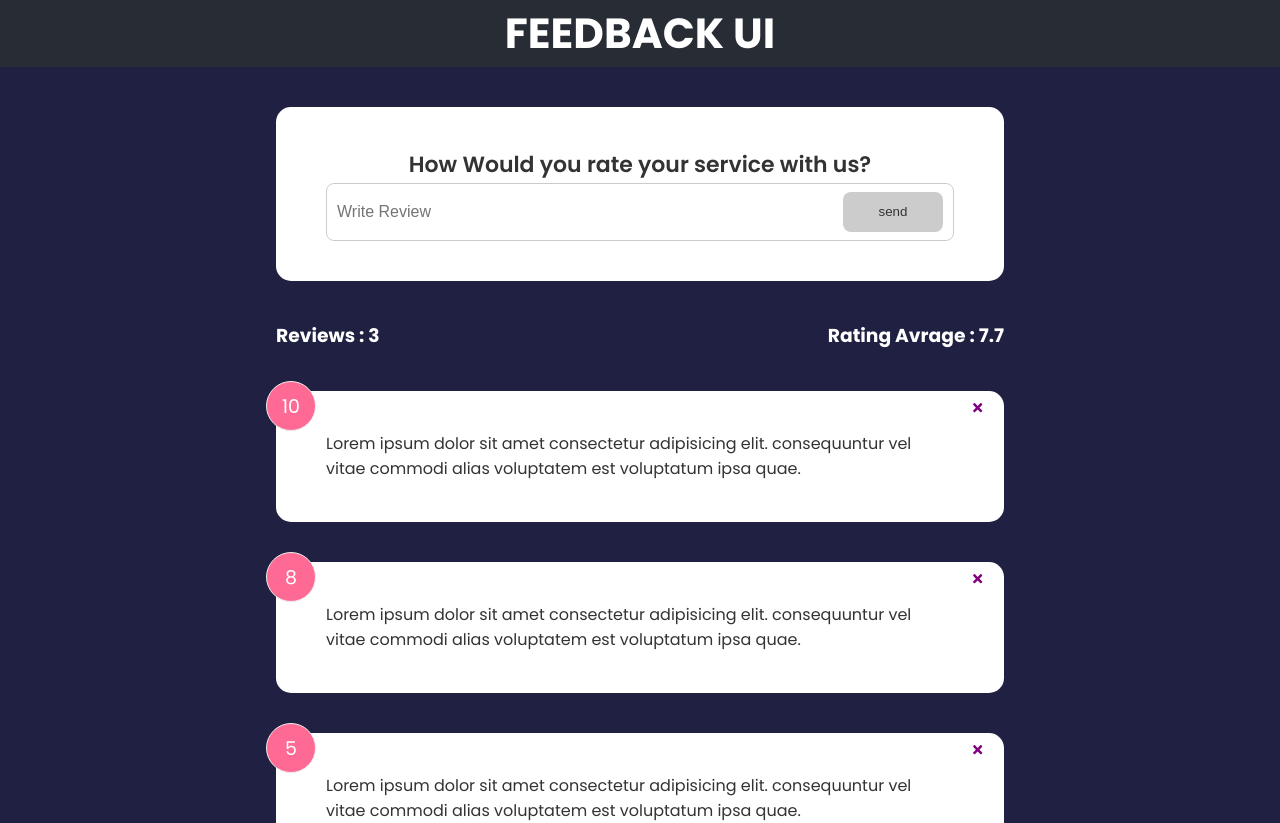
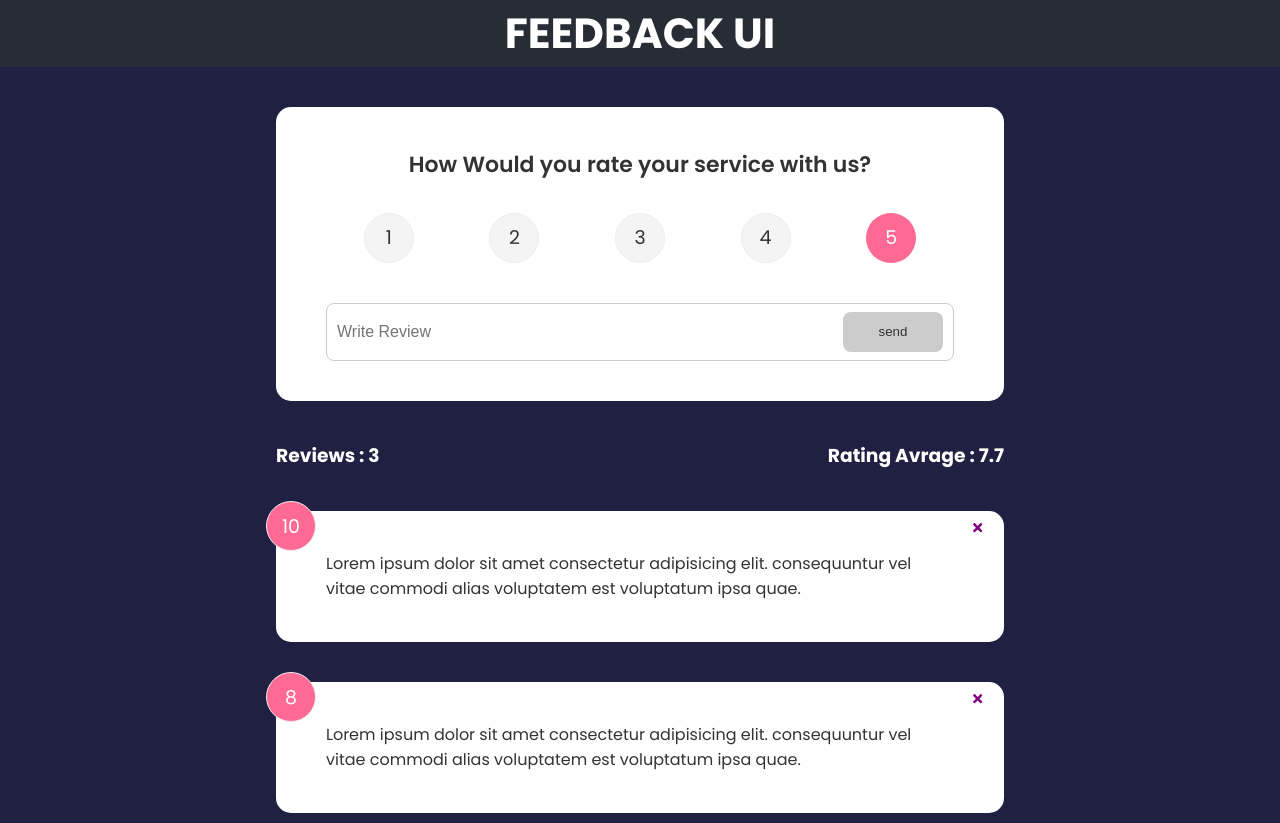
Before and after one commit to erfannasseri/Feedback-UI, a React (Create React App) app: page / in a window 1280 px wide. Shown: the top 823 px of the page. Built offline with nearby package versions, Linux system fonts and the light colour scheme; the HTML template or start-up script is replaced by a standard one.

Commit message:
Add Rating select

```diff
--- a/src/Components/Feedbackform.jsx
+++ b/src/Components/Feedbackform.jsx
@@ -2,10 +2,13 @@
 import Card from './shared/Card'
 import {useState} from 'react'
 import Button from './shared/Button';
+import RatingSelect from './RatingSelect';
+
 function Feedbackform() {
     const [input, setinput] = useState("");
     const [btnDisable, setBtnDisabled] = useState(true);
     const [Massage, setMessage] = useState("");
+    const [rateing, setrateing] = useState();
 
     const change =({ target: { value } }) => { // 👈  get the value
         if (value === '') {
@@ -27,12 +30,14 @@
     <Card>
         <form>
             <h2>How Would you rate your service with us?</h2>
+            <RatingSelect select={(rateing)=>setrateing(rateing)}/>
             <div className='input-group'>
                 <input onChange={change} type="text" placeholder='Write Review' value={input}/>
                 <Button version={'secondary'} isDisabled={btnDisable}>send</Button>
             </div>
             <p> {Massage} </p>
         </form>
+
     </Card>
   )
 }
--- a/src/Components/Feedbackitem.jsx
+++ b/src/Components/Feedbackitem.jsx
@@ -5,8 +5,8 @@
 
 
   return (
-    <Card reverse = {false}>
-        <div className='num-display'>{item.rating}</div>
+    <Card reverse = {false} >
+        <div className='num-display'>{item.rating} </div>
         <button onClick={deleteHandler} className='close'>
           <FaTimes color='purple'/>
         </button>
--- a/src/Components/Feedbacklist.jsx
+++ b/src/Components/Feedbacklist.jsx
@@ -1,7 +1,7 @@
 import React from 'react'
 import Feedbackitem from './Feedbackitem.jsx'
 
-function Feedbacklist({feedback , deleteHandler}) {
+const Feedbacklist=({feedback , deleteHandler})=> {
 
 
    if (!feedback || feedback.length===0){
--- /dev/null
+++ b/src/Components/RatingSelect.jsx
@@ -0,0 +1,68 @@
+import React from 'react'
+import { useState } from 'react'
+
+
+function RatingSelect({select}) {
+
+  const [selected, setselected] = useState(5);
+  const handleChange=(e)=>{
+    setselected(+e.currentTarget.value)
+    select(+e.currentTarget.value)
+  }
+  return (
+    <ul className='rating'>
+      <li>
+        <input type="radio"
+               id='num1'
+               name='rating'
+               value='1'
+               onChange={handleChange}
+               checked={selected === 1}/>
+      <label htmlFor="num1">1</label>
+      </li>
+
+      <li>
+        <input type="radio"
+               id='num2'
+               name='rating'
+               value='2'
+               onChange={handleChange}
+               checked={selected === 2}/>
+      <label htmlFor="num2">2</label>
+      </li>
+
+      <li>
+        <input type="radio"
+               id='num3'
+               name='rating'
+               value='3'
+               onChange={handleChange}
+               checked={selected === 3}/>
+      <label htmlFor="num3">3</label>
+      </li>
+
+      <li>
+        <input type="radio"
+               id='num4'
+               name='rating'
+               value='4'
+               onChange={handleChange}
+               checked={selected === 4}/>
+      <label htmlFor="num4">4</label>
+      </li>
+
+      <li>
+        <input type="radio"
+               id='num5'
+               name='rating'
+               value='5'
+               onChange={handleChange}
+               checked={selected === 5}/>
+      <label htmlFor="num5">5</label>
+      </li>
+
+    </ul>
+  )
+}
+
+export default RatingSelect
```
